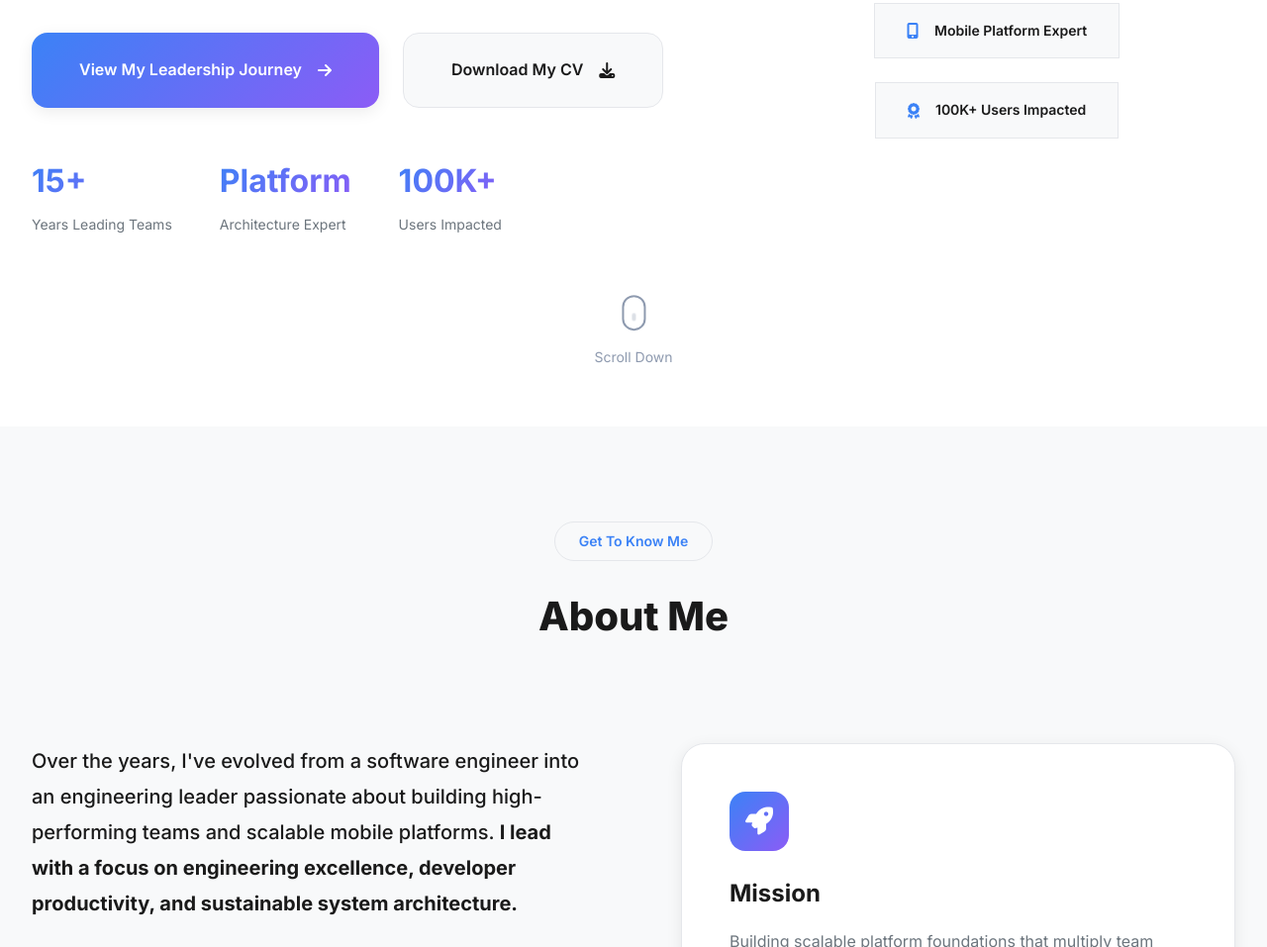
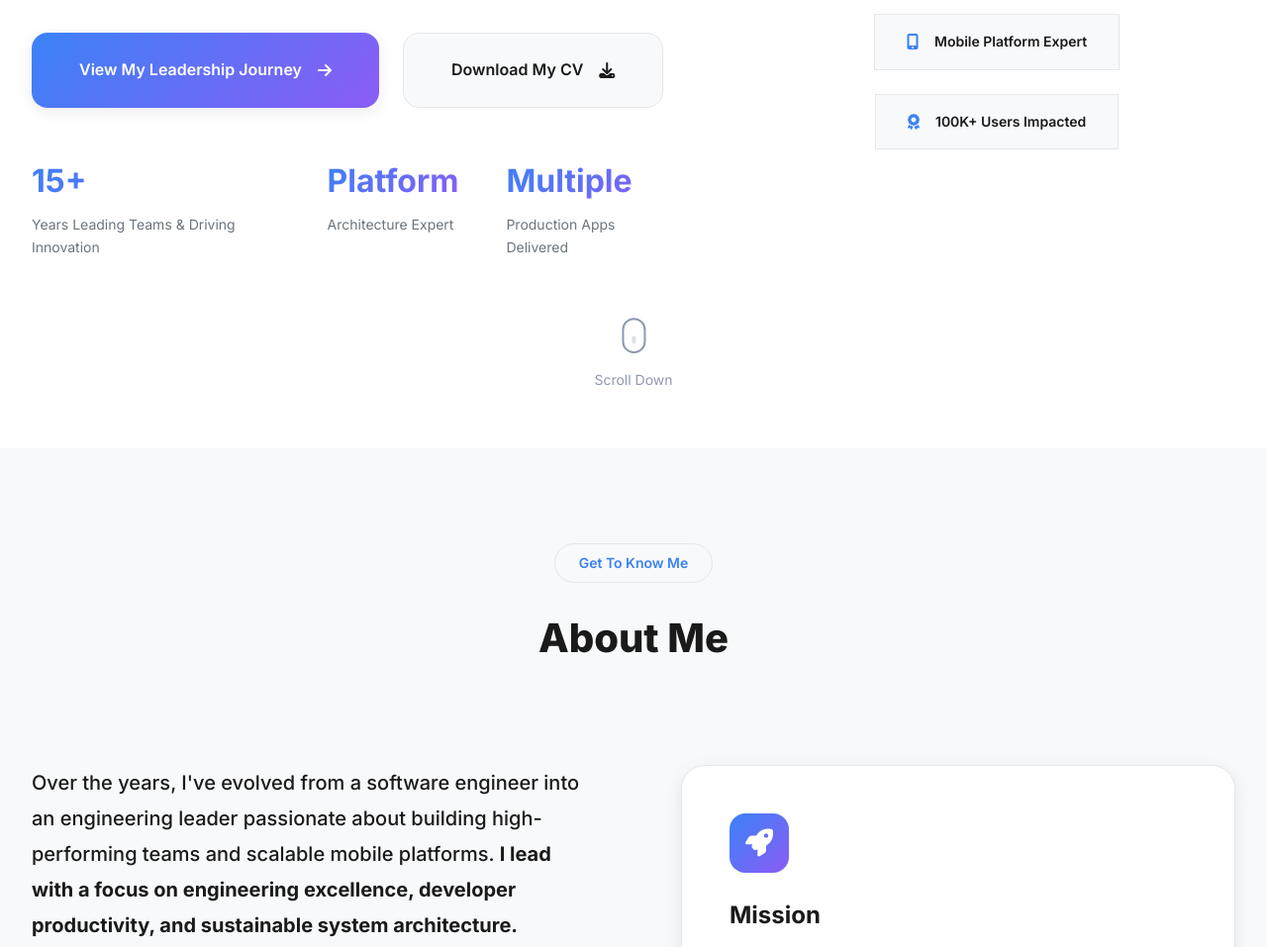
Before and after one commit to yawboafo/yawboafo, a website: page index.html in a window 1280 px wide. Shown: the part 882-1839 px from the top of the page at 99% size. Drawn offline with Linux system fonts and the light colour scheme.

Commit message:
Update hero stats with better messaging
- Changed 'Years Leading Teams' to 'Years Leading Teams & Driving Innovation'
- Replaced '100K+ Users Impacted' with 'Multiple Production Apps Delivered'
- More relevant and impactful for engineering leadership showcase

```diff
--- a/index.html
+++ b/index.html
@@ -89,15 +89,15 @@
                     <div class="hero-stats">
                         <div class="stat">
                             <h3>15+</h3>
-                            <p>Years Leading Teams</p>
+                            <p>Years Leading Teams & Driving Innovation</p>
                         </div>
                         <div class="stat">
                             <h3>Platform</h3>
                             <p>Architecture Expert</p>
                         </div>
                         <div class="stat">
-                            <h3>100K+</h3>
-                            <p>Users Impacted</p>
+                            <h3>Multiple</h3>
+                            <p>Production Apps Delivered</p>
                         </div>
                     </div>
                 </div>
```
